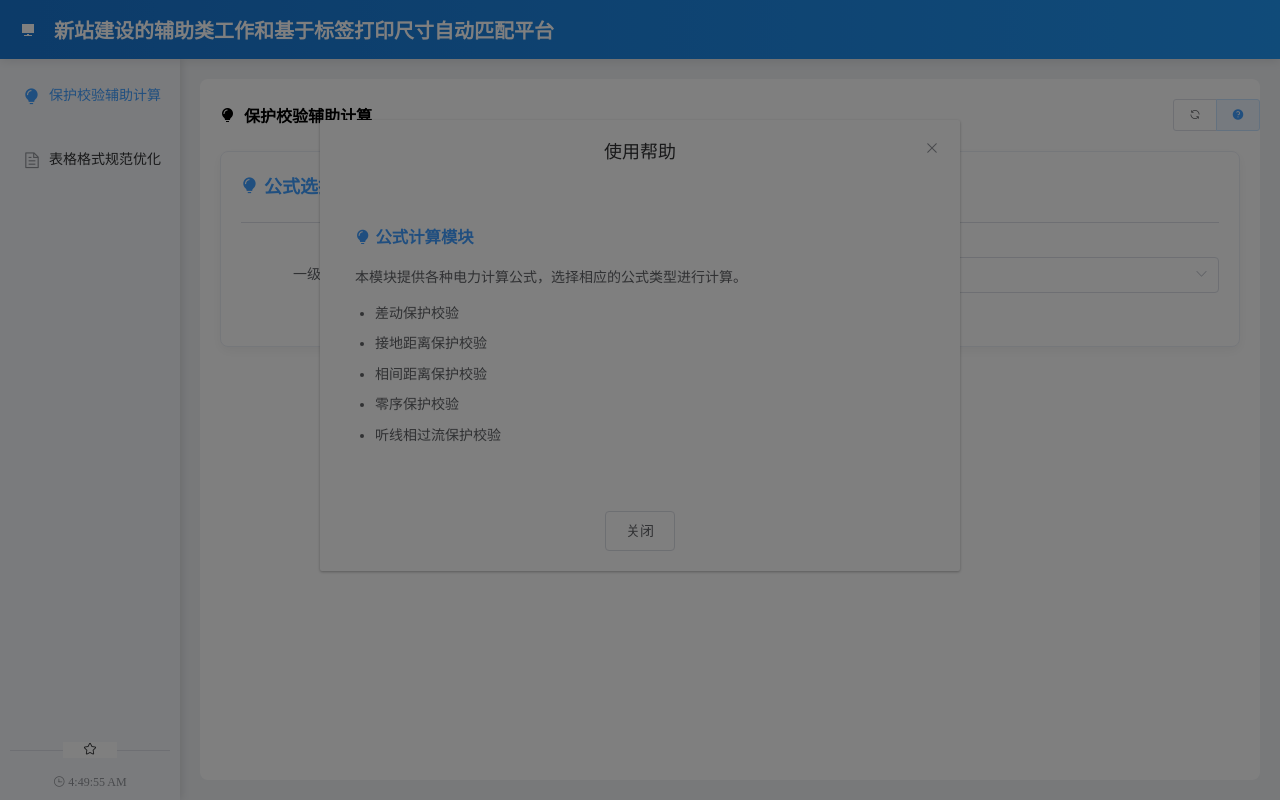
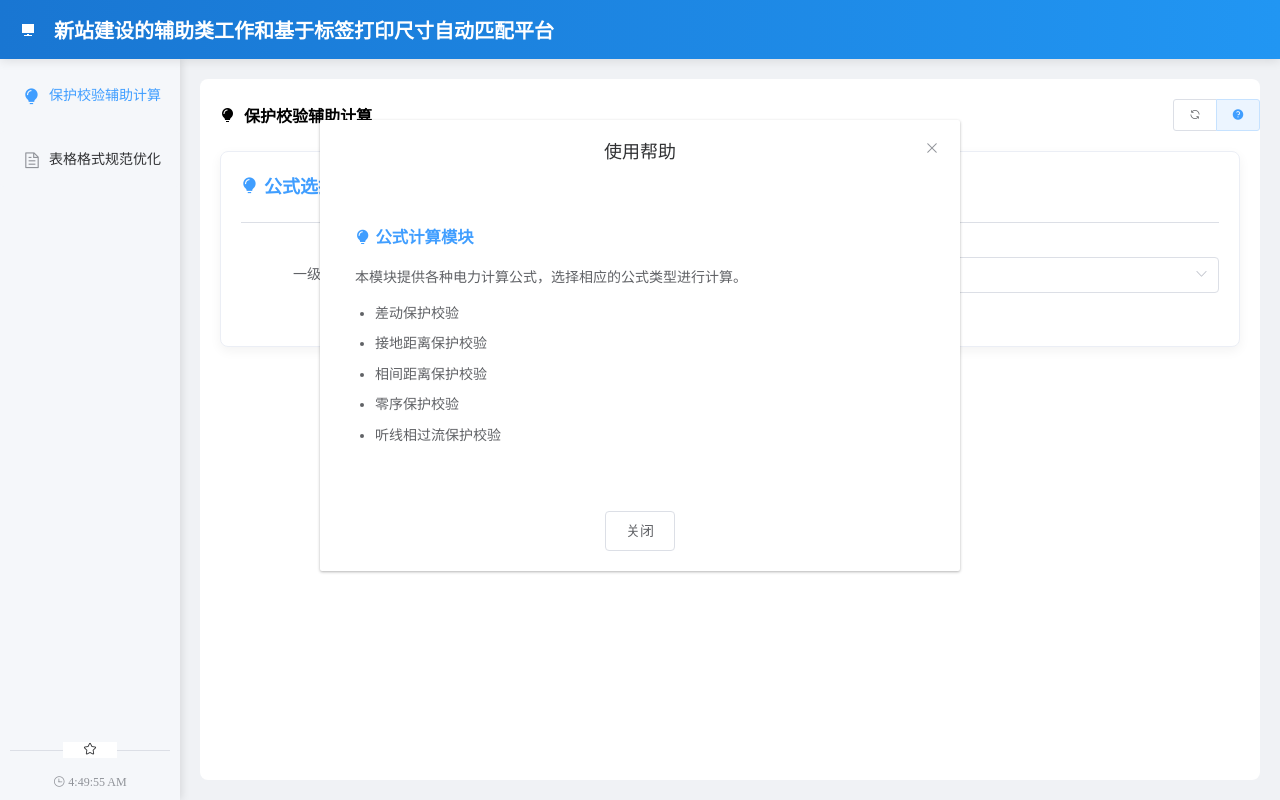
Before and after one commit to Janesonalbert/elec-pro, a Vue app: page / in a window 1280 px wide. Both pictures are taken after a click on the button 1238 px from the left and 115 px from the top of the page. Built offline with nearby package versions, Linux system fonts and the light colour scheme.

Commit message:
feat: 移除弹窗蒙层  希望是真的完结了 : (

```diff
--- a/src/pages/home/index.vue
+++ b/src/pages/home/index.vue
@@ -89,6 +89,7 @@
       :visible.sync="helpDialogVisible"
       width="50%"
       center
+      :modal="false"
     >
       <div class="help-content">
         <div v-if="activeIndex === '1'">
```
